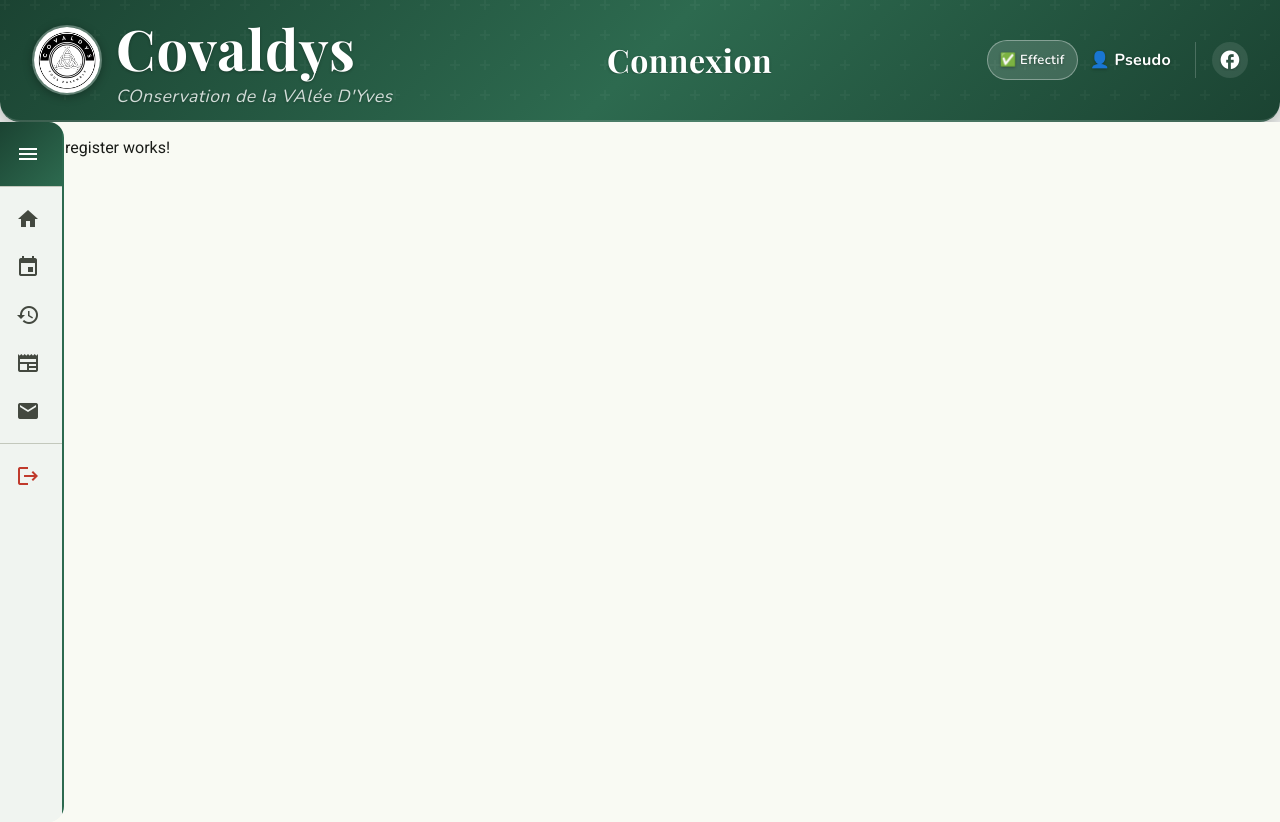
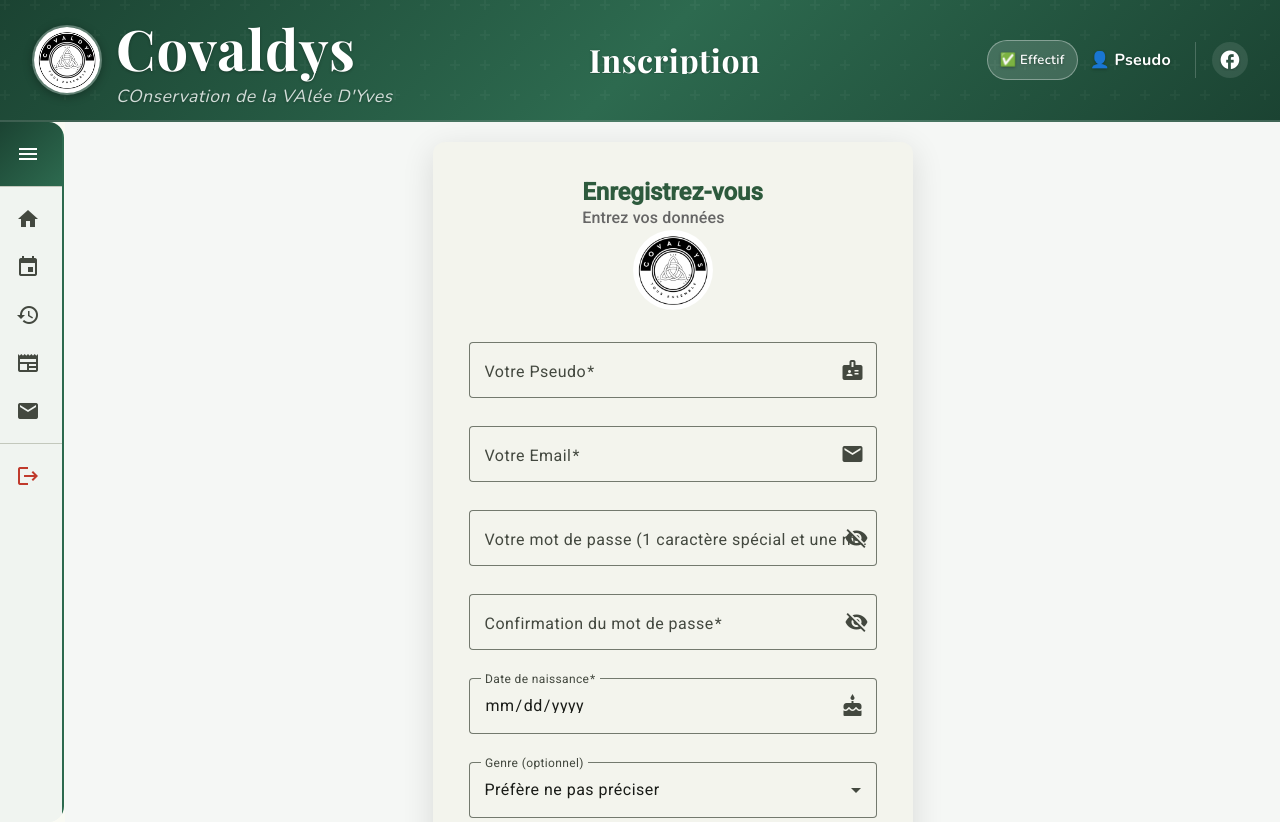
Before and after one commit to Peemers/CovaldysPilot_FRONT, an Angular app: page /register in a window 1280 px wide. Built offline with nearby package versions, Linux system fonts and the light colour scheme.

Commit message:
feat: create register page

```diff
--- a/src/app/features/auth/register/register.html
+++ b/src/app/features/auth/register/register.html
@@ -1 +1,109 @@
-<p>register works!</p>
+<div class="register-container">
+  <mat-card class="register-card">
+    <mat-card-header>
+      <img src="/logo2.jpg" alt="Logo Covaldys" class="register-logo" height="40" width="40">
+      <mat-card-title class="Registering">Enregistrez-vous</mat-card-title>
+      <mat-card-subtitle>Entrez vos données</mat-card-subtitle>
+    </mat-card-header>
+    <mat-card-content>
+      <form [formGroup]="registerForm" (ngSubmit)="onSubmit()">
+        <mat-form-field appearance="outline" class="full-width">
+          <mat-label>Votre Pseudo</mat-label>
+          <input matInput formControlName="pseudo" placeholder="Choisissez votre pseudo">
+          <mat-icon matSuffix>badge</mat-icon>
+          @if (registerForm.get('pseudo')?.hasError('required')) {
+            <mat-error>Ce champ est obligatoire</mat-error>
+          }
+          @if (registerForm.get('pseudo')?.hasError('minlength')) {
+            <mat-error>Minimum 3 caractères</mat-error>
+          }
+        </mat-form-field>
+
+        <mat-form-field appearance="outline" class="full-width">
+          <mat-label>Votre Email</mat-label>
+          <input matInput formControlName="email" placeholder="Inserez votre email">
+          <mat-icon matSuffix>mail</mat-icon>
+          @if (registerForm.get('email')?.hasError('required')) {
+            <mat-error>Ce champ est obligatoire</mat-error>
+          }
+          @if (registerForm.get('email')?.hasError('email')) {
+            <mat-error>Email invalide</mat-error>
+          }
+        </mat-form-field>
+
+        <mat-form-field appearance="outline" class="full-width">
+          <mat-label>Votre mot de passe (1 caractère spécial et une majuscule minimum)</mat-label>
+          <input matInput formControlName="password"
+                 [type]="hidePassword() ? 'password' : 'text'">
+          <button mat-icon-button matSuffix type="button"
+                  (click)="hidePassword.set(!hidePassword())">
+            <mat-icon>{{ hidePassword() ? 'visibility_off' : 'visibility' }}</mat-icon>
+          </button>
+          @if (registerForm.get('password')?.hasError('required')) {
+            <mat-error>Ce champ est obligatoire</mat-error>
+          }
+          @if (registerForm.get('password')?.hasError('minlength')) {
+            <mat-error>8 caractères minimum</mat-error>
+          }
+          @if (registerForm.get('password')?.hasError('pattern')) {
+            <mat-error>Mot de passe invalide</mat-error>
+          }
+        </mat-form-field>
+
+        <mat-form-field appearance="outline" class="full-width">
+          <mat-label>Confirmation du mot de passe</mat-label>
+          <input matInput formControlName="confirmPassword"
+                 [type]="hideConfirmPassword() ? 'password' : 'text'">
+          <button mat-icon-button matSuffix type="button"
+                  (click)="hideConfirmPassword.set(!hideConfirmPassword())">
+            <mat-icon>{{ hideConfirmPassword() ? 'visibility_off' : 'visibility' }}</mat-icon>
+          </button>
+          @if (registerForm.get('password')?.hasError('required')) {
+            <mat-error>Ce champ est requis</mat-error>
+          }
+          @if (registerForm.hasError('passwordMismatch')) {
+            <mat-error>Les mots de passe ne concordent pas</mat-error>
+          }
+        </mat-form-field>
+
+        <mat-form-field appearance="outline" class="full-width">
+          <mat-label>Date de naissance</mat-label>
+          <input matInput formControlName="birthday" type="date">
+          <mat-icon matSuffix>cake</mat-icon>
+          @if (registerForm.get('birthday')?.hasError('required')) {
+            <mat-error>Date de naissance requise</mat-error>
+          }
+        </mat-form-field>
+
+        <mat-form-field appearance="outline" class="full-width">
+          <mat-label>Genre (optionnel)</mat-label>
+          <mat-select formControlName="gender">
+            <mat-option value="">Préfère ne pas préciser</mat-option>
+            <mat-option value="Homme">Homme</mat-option>
+            <mat-option value="Femme">Femme</mat-option>
+            <mat-option value="Autre">Autre</mat-option>
+          </mat-select>
+        </mat-form-field>
+
+        @if (errorMessage()) {
+          <div class="error-message">
+            <mat-icon>error</mat-icon>
+            <span>{{ errorMessage() }}</span>
+          </div>
+        }
+        <button mat-raised-button type="submit"
+                class="full-width submit-btn" [disabled]="isLoading()">
+          @if (isLoading()) {
+            <mat-spinner diameter="20"></mat-spinner>
+          } @else {
+            S'enregistrer
+          }
+        </button>
+      </form>
+    </mat-card-content>
+    <mat-card-actions>
+      <span>Deja membre ?</span>
+      <a routerLink="/login" mat-button color="primary">Se connecter</a>
+    </mat-card-actions>
+  </mat-card>
+</div>
--- a/src/app/features/auth/register/register.scss
+++ b/src/app/features/auth/register/register.scss
@@ -0,0 +1,80 @@
+.register-container {
+  display: flex;
+  justify-content: center;
+  align-items: center;
+  min-height: calc(100vh - 100px);
+  background-color: var(--covaldys-bg);
+  padding: 20px;
+}
+
+.register-card {
+  width: 100%;
+  max-width: 480px;
+  padding: 20px;
+  box-shadow: 0 8px 32px rgba(0, 0, 0, 0.12) !important;
+  border-radius: 12px !important;
+
+  mat-card-header {
+    display: flex;
+    flex-direction: column;
+    align-items: center;
+    margin-bottom: 20px;
+
+    .register-logo {
+      height: 80px;
+      width: auto;
+      border-radius: 50%;
+      margin-bottom: 12px;
+    }
+
+    mat-card-title {
+      font-size: 1.5rem;
+      font-weight: 700;
+      color: var(--covaldys-green-dark);
+    }
+
+    mat-card-subtitle {
+      color: #666;
+    }
+  }
+
+  .full-width {
+    width: 100%;
+    margin-bottom: 8px;
+  }
+
+  .error-message {
+    display: flex;
+    align-items: center;
+    gap: 8px;
+    color: #c0392b;
+    background-color: #fdecea;
+    padding: 10px 14px;
+    border-radius: 6px;
+    margin-bottom: 16px;
+    font-size: 0.9rem;
+
+    mat-icon {
+      font-size: 1.2rem;
+      width: 1.2rem;
+      height: 1.2rem;
+    }
+  }
+
+  .submit-btn {
+    height: 48px;
+    font-size: 1rem;
+    margin-top: 8px;
+    background-color: var(--covaldys-green) !important;
+    color: white;
+  }
+
+  mat-card-actions {
+    display: flex;
+    align-items: center;
+    justify-content: center;
+    gap: 8px;
+    padding-top: 8px;
+    color: #666;
+  }
+}
--- a/src/app/features/auth/register/register.ts
+++ b/src/app/features/auth/register/register.ts
@@ -1,9 +1,88 @@
-import { Component } from '@angular/core';
+import {Component, signal} from '@angular/core';
+import {FormBuilder, FormGroup, ReactiveFormsModule, ValidationErrors, Validators, AbstractControl} from "@angular/forms";
+import {MatFormFieldModule} from "@angular/material/form-field";
+import {MatInputModule} from "@angular/material/input";
+import {MatButtonModule} from "@angular/material/button";
+import {MatIconModule} from "@angular/material/icon";
+import {MatProgressSpinnerModule} from "@angular/material/progress-spinner";
+import {Router, RouterLink} from "@angular/router";
+import {MatCard, MatCardActions, MatCardContent, MatCardHeader, MatCardSubtitle, MatCardTitle} from "@angular/material/card";
+import {AuthService} from "../../../shared/services/auth";
+import {RegisterRequest} from "../../../shared/models/auth.models";
+import {MatDatepickerInput} from "@angular/material/datepicker";
+import {MatOption, MatSelect} from "@angular/material/select";
+
+const passwordMatchValidator = (group: AbstractControl): ValidationErrors | null => {
+  const password = group.get('password')?.value as string;
+  const confirmPassword = group.get('confirmPassword')?.value as string;
+  return password === confirmPassword ? null : {passwordMismatch: true};
+};
 
 @Component({
   selector: 'app-register',
-  imports: [],
+  imports: [
+    ReactiveFormsModule,
+    MatFormFieldModule,
+    MatInputModule,
+    MatButtonModule,
+    MatIconModule,
+    MatProgressSpinnerModule,
+    RouterLink,
+    MatCard,
+    MatCardHeader,
+    MatCardTitle,
+    MatCardSubtitle,
+    MatCardContent,
+    MatCardActions,
+    MatSelect,
+    MatOption,
+  ],
   templateUrl: './register.html',
   styleUrl: './register.scss',
 })
-export class Register {}
+export class Register {
+  registerForm: FormGroup;
+  isLoading = signal(false);
+  errorMessage = signal<string | null>(null);
+  hidePassword = signal(true);
+  hideConfirmPassword = signal(true);
+
+  constructor(
+   private fb: FormBuilder,
+   private authService: AuthService,
+   private router: Router,
+  ) {
+    this.registerForm = this.fb.group({
+      pseudo: ['', [Validators.required, Validators.minLength(3), Validators.maxLength(16)]],
+      email: ['', [Validators.required, Validators.minLength(3), Validators.maxLength(50), Validators.email]],
+      password: ['', [
+        Validators.required,
+        Validators.minLength(8),
+        Validators.pattern(/^(?=.*[A-Z])(?=.*\d).+$/)
+      ]],
+      confirmPassword: ['', [Validators.required]],
+      birthday: ['', [Validators.required]],
+      gender: ['']
+    }, {validators: passwordMatchValidator});
+  }
+
+  onSubmit(): void {
+    if (!this.registerForm.valid) return;
+
+    this.isLoading.set(true);
+    this.errorMessage.set(null)
+
+    const request: RegisterRequest = this.registerForm.value as RegisterRequest
+
+    this.authService.register(request).subscribe({
+      next: () => {
+        this.isLoading.set(false);
+        void this.router.navigate(['/'])
+      },
+      error: (err) => {
+        this.isLoading.set(false);
+        this.errorMessage.set(err.error?.message ?? 'une erreur est survenue');
+      }
+    });
+  }
+}
--- a/src/app/shared/components/header/header.scss
+++ b/src/app/shared/components/header/header.scss
@@ -6,12 +6,11 @@ mat-toolbar {
   border-bottom: 2px solid rgba(255, 255, 255, 0.15) !important;
   color: white !important;
   height: auto !important;
-  min-height: 90px !important;        // plus imposant
-  padding: 12px 32px !important;      // plus d'air
+  min-height: 90px !important;
+  padding: 12px 32px !important;
   flex-wrap: wrap !important;
   align-items: center !important;
   justify-content: space-between !important;
-  border-radius: 0 0 20px 20px;       // arrondi seulement en bas
   position: relative;
 
   &::before {
@@ -186,7 +185,7 @@ mat-toolbar {
 
   // MEDIA QUERIES
   @media (max-width: 768px) {
-    border-radius: 0 0 15px 15px;
+
     min-height: 64px !important;
     padding: 8px 16px !important;
 
@@ -212,7 +211,7 @@ mat-toolbar {
     }
 
     .user-info-header {
-      margin-right: 8px;
+      margin-right: 0px;
       gap: 8px;
 
       .membership-badge {
@@ -225,9 +224,9 @@ mat-toolbar {
     }
 
     .page-title{
-      margin-left: 60px;
       font-size: 1.3rem !important;
       max-width: 140px;
+      margin-right: 40px;
     }
   }
 }
@@ -236,11 +235,11 @@ mat-toolbar {
   font-size: 2rem;
   font-weight: 600;
   font-family: 'playfair Display', serif;
-  margin: 0;
   white-space: nowrap;
   overflow: hidden;
   text-overflow: ellipsis;
   text-align: center;
   letter-spacing: 0.5px;
   text-shadow: 0 2px 4px rgba(0, 0, 0, 0.3);
+  margin-right: 30px;
 }
--- a/src/app/shared/components/header/header.ts
+++ b/src/app/shared/components/header/header.ts
@@ -26,6 +26,8 @@ export class Header {
   // Map des routes vers les titres
   private readonly routeTitles: Record<string, string> = {
     '/': 'Accueil',
+    '/login': 'Connexion',
+    '/register': 'Inscription',
     '/evenements': 'Événements à venir',
     '/evenements/passes': 'Événements passés',
     '/articles': 'Articles',
@@ -40,7 +42,7 @@ export class Header {
     this.router.events.pipe(
      filter(event => event instanceof NavigationEnd)
     ).subscribe((event: NavigationEnd) => {
-   this.pageTitle.set(this.routeTitles[event.urlAfterRedirects] ?? 'Connexion');
+      this.pageTitle.set(this.routeTitles[event.urlAfterRedirects] ?? '');
     });
   }
 }
```
Also changed, not shown: src/app/features/auth/login/login.html (line endings or trailing spaces). Lines whose indentation alone changed are shown as unchanged.
